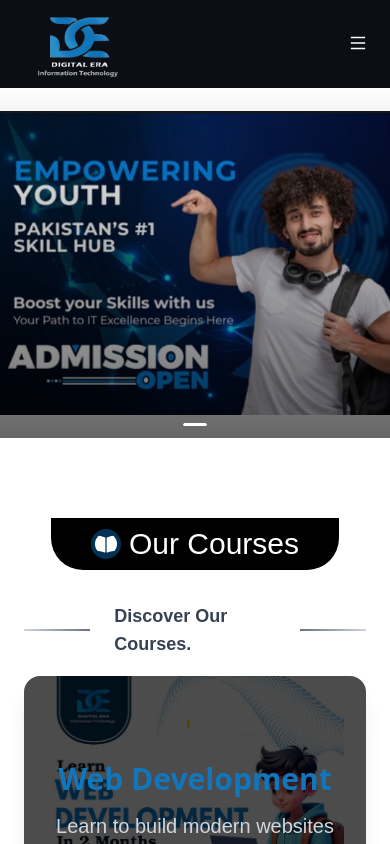
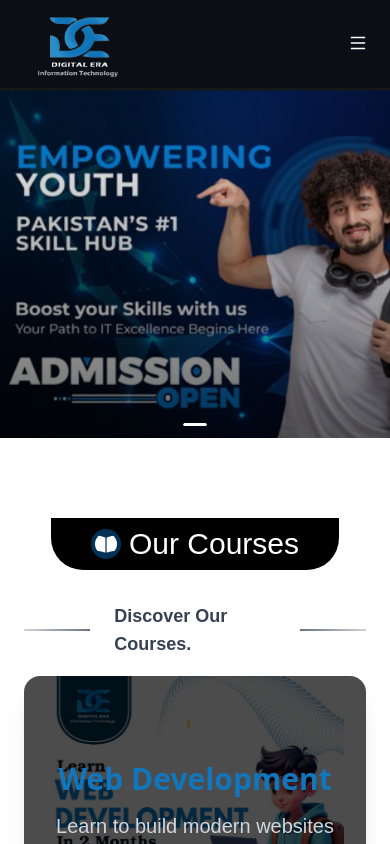
Before and after one commit to hassan-qureshii/DigitalEra-Institute, a React (Vite) app: page / in a window 390 px wide. Shown: the top 844 px of the page. Built offline with nearby package versions, Linux system fonts and the light colour scheme.

Commit message:
changes in background-imgs

```diff
--- a/src/Components/Content.jsx
+++ b/src/Components/Content.jsx
@@ -55,7 +55,7 @@ const Content = () => {
           >
             {/* Background Image */}
             <div
-              className="absolute inset-0 bg-center bg-contain md:bg-cover bg-no-repeat"
+              className="absolute inset-0  bg-cover sm:bg-contain sm:bg-center md:bg-cover bg-no-repeat"
               style={{ backgroundImage: `url(${img})` }}
             />
 
```
